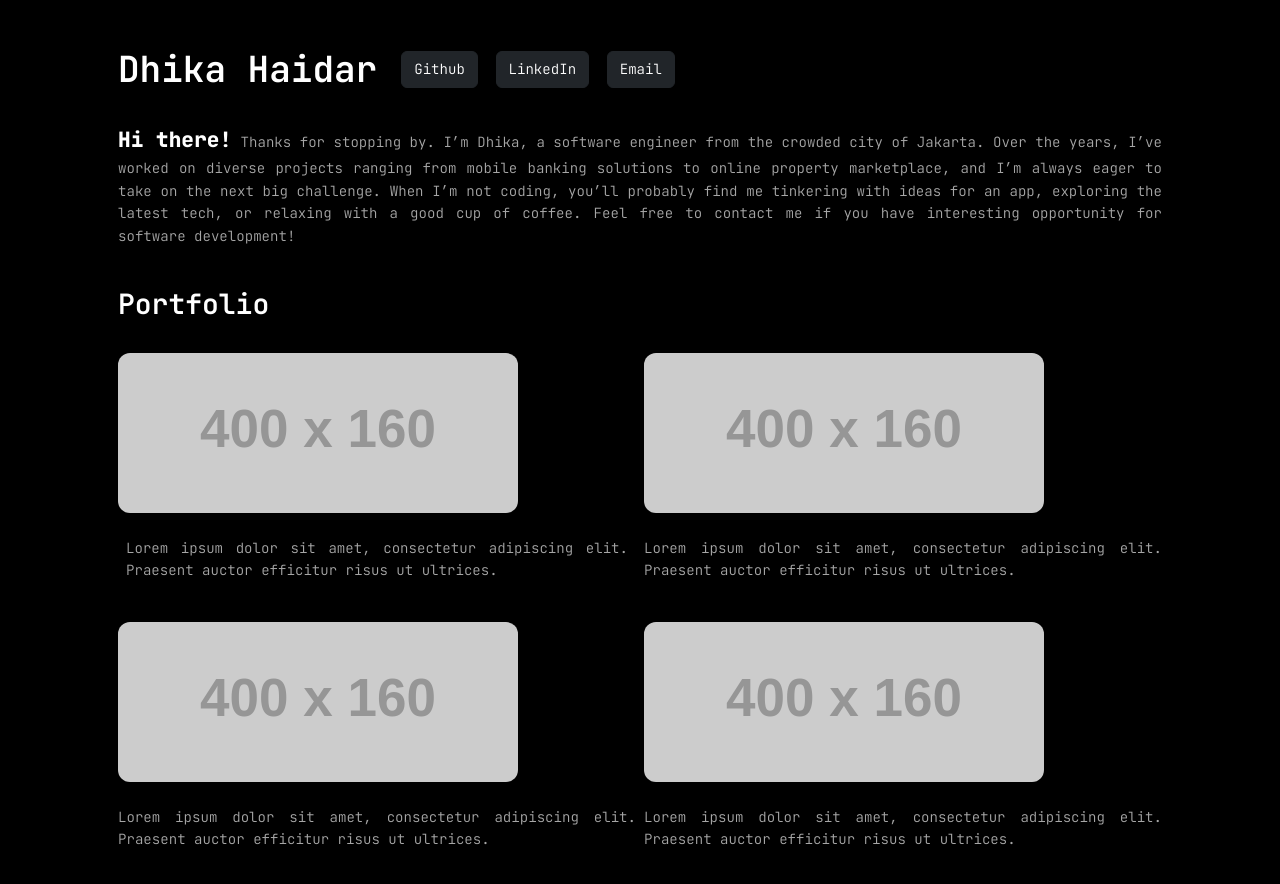
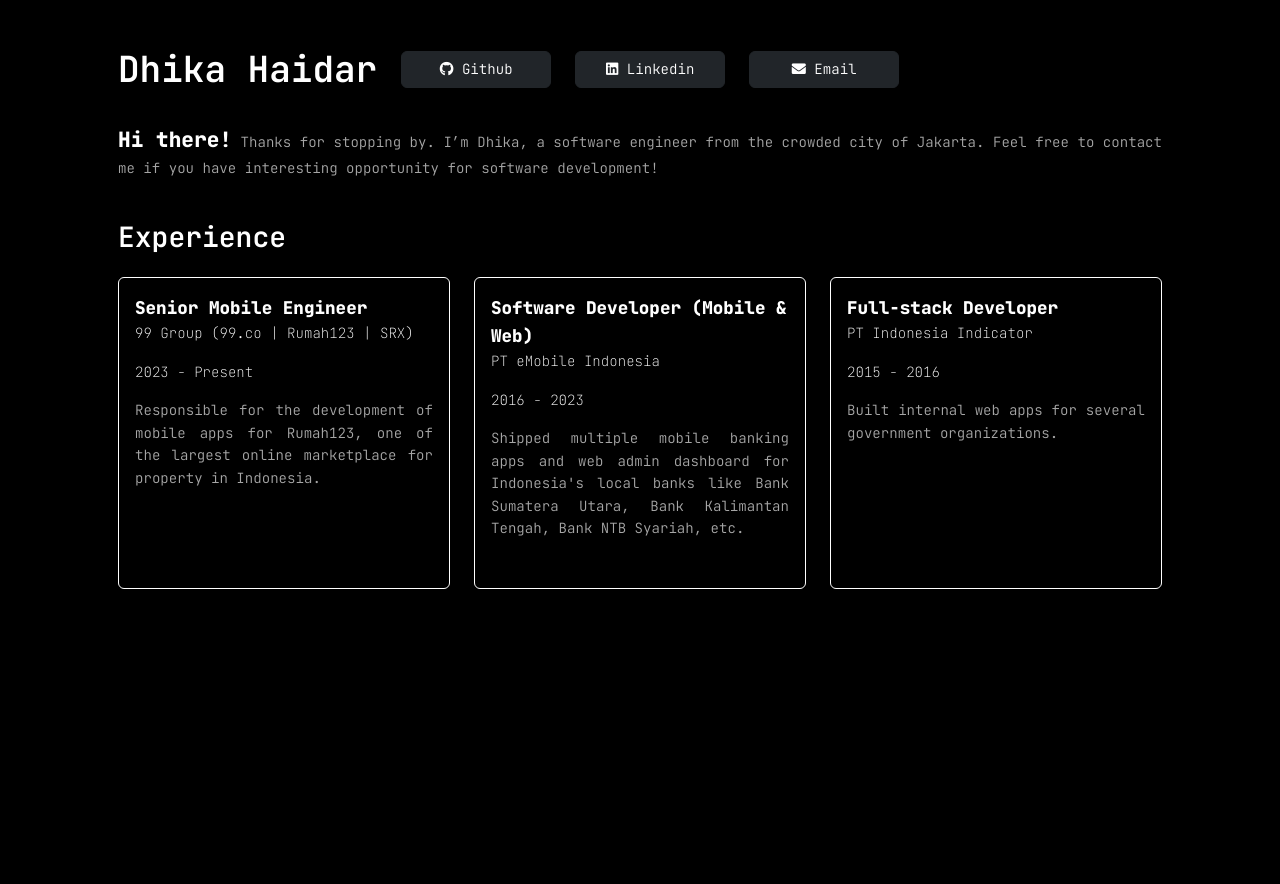
Before and after one commit to dhik-a/dhik-a.github.io, a plain HTML site: page index.html in a window 1280 px wide. After the commit the page ends 800 px from the top, so only its background shows below. Drawn offline with nearby package versions, Linux system fonts and the light colour scheme; placeholder pictures from the web are drawn by us; a web font is replaced by a local one.

Commit message:
Add experience section and fix social buttons link

```diff
--- a/index.html
+++ b/index.html
@@ -1,4 +1,4 @@
-<!doctype html>
+<!DOCTYPE html>
 <html lang="en">
   <head>
     <meta charset="UTF-8" />
@@ -10,11 +10,13 @@
       integrity="sha384-QWTKZyjpPEjISv5WaRU9OFeRpok6YctnYmDr5pNlyT2bRjXh0JMhjY6hW+ALEwIH"
       crossorigin="anonymous"
     />
-    <script
-      src="https://cdn.jsdelivr.net/npm/bootstrap@5.3.3/dist/js/bootstrap.bundle.min.js"
-      integrity="sha384-YvpcrYf0tY3lHB60NNkmXc5s9fDVZLESaAA55NDzOxhy9GkcIdslK1eN7N6jIeHz"
-      crossorigin="anonymous"
-    ></script>
+    <link
+      href="https://cdnjs.cloudflare.com/ajax/libs/font-awesome/5.15.4/css/all.min.css"
+      rel="stylesheet"
+    />
+    <script src="https://code.jquery.com/jquery-3.5.1.slim.min.js"></script>
+    <script src="https://cdn.jsdelivr.net/npm/@popperjs/core@2.5.4/dist/umd/popper.min.js"></script>
+    <script src="https://stackpath.bootstrapcdn.com/bootstrap/4.5.2/js/bootstrap.min.js"></script>
     <link rel="preconnect" href="https://fonts.googleapis.com" />
     <link rel="preconnect" href="https://fonts.gstatic.com" crossorigin />
     <link
@@ -47,9 +49,44 @@
       .btn {
         color: #ffffff;
       }
+      .btn-custom {
+        width: 100%;
+        text-align: left;
+      }
+      @media (min-width: 768px) {
+        .btn-custom {
+          width: auto;
+          min-width: 150px;
+          text-align: center;
+        }
+      }
       .lead {
         font-size: 1.5em;
         font-weight: 800;
+        color: #ffffff;
+      }
+      .card {
+        background-color: #000000;
+        color: #ffffff;
+        border-color: #ffffff;
+      }
+      .card-container {
+        display: flex;
+        flex-direction: column;
+        height: 100%;
+      }
+      .card-body {
+        flex: 1;
+      }
+      .card-title {
+        font-weight: 900;
+        margin-bottom: 0;
+        font-size: 1.1em;
+        text-align: left;
+      }
+      .card-text {
+        margin-top: 0;
+        font-weight: 100;
         color: #ffffff;
       }
       img {
@@ -63,10 +100,31 @@
       <div class="row">
         <div class="d-flex align-items-center mb-4">
           <h1 class="text-white">Dhika Haidar</h1>
-          <div class="px-4">
-            <a href="#" class="btn btn-dark me-2 mb-2">Github</a>
-            <a href="#" class="btn btn-dark me-2 mb-2">LinkedIn</a>
-            <a href="#" class="btn btn-dark mb-2">Email</a>
+          <div class="row px-4">
+            <div class="col-12 col-md-4 mb-2 d-flex justify-content-center">
+              <a
+                href="https://github.com/dhik-a"
+                class="btn btn-dark btn-custom"
+              >
+                <i class="fab fa-github"></i> Github
+              </a>
+            </div>
+            <div class="col-12 col-md-4 mb-2 d-flex justify-content-center">
+              <a
+                href="https://www.linkedin.com/in/anhafad/"
+                class="btn btn-dark btn-custom"
+              >
+                <i class="fab fa-linkedin"></i> Linkedin
+              </a>
+            </div>
+            <div class="col-12 col-md-4 mb-2 d-flex justify-content-center">
+              <a
+                href="mailto:andhikahaidarf@gmail.com"
+                class="btn btn-dark btn-custom"
+              >
+                <i class="fas fa-envelope"></i> Email
+              </a>
+            </div>
           </div>
         </div>
       </div>
@@ -74,63 +132,54 @@
       <div class="row">
         <p>
           <span class="lead">Hi there!</span> Thanks for stopping by. I’m Dhika,
-          a software engineer from the crowded city of Jakarta. Over the years,
-          I’ve worked on diverse projects ranging from mobile banking solutions
-          to online property marketplace, and I’m always eager to take on the
-          next big challenge. When I’m not coding, you’ll probably find me
-          tinkering with ideas for an app, exploring the latest tech, or
-          relaxing with a good cup of coffee. Feel free to contact me if you
-          have interesting opportunity for software development!
+          a software engineer from the crowded city of Jakarta. Feel free to
+          contact me if you have interesting opportunity for software
+          development!
         </p>
       </div>
-      <!-- PORTFOLIO -->
-      <div class="mt-4">
+      <div class="my-4">
         <div class="row">
-          <h3>Portfolio</h3>
+          <h3>Experience</h3>
         </div>
-        <div class="row gx-2">
-          <div class="col">
-            <div class="col-12 my-4">
-              <img src="https://placehold.co/400x160" />
-            </div>
-            <div class="mt-2 px-2">
+        <div class="row">
+          <div class="col-12 col-md-4 mb-3">
+            <div class="card card-outline mt-3 card-container">
+              <div class="card-body">
+                <p class="card-title">Senior Mobile Engineer</p>
+                <p class="card-text">99 Group (99.co | Rumah123 | SRX)</p>
+                <p class="card-text">2023 - Present</p>
                 <p>
-                Lorem ipsum dolor sit amet, consectetur adipiscing elit.
-                Praesent auctor efficitur risus ut ultrices.
+                  Responsible for the development of mobile apps for Rumah123,
+                  one of the largest online marketplace for property in
+                  Indonesia.
                 </p>
               </div>
             </div>
-          <div class="col">
-            <div class="col-12 my-4">
-              <img src="https://placehold.co/400x160" />
           </div>
-            <div class="mt-2">
+          <div class="col-12 col-md-4 mb-3">
+            <div class="card card-outline mt-3 card-container">
+              <div class="card-body">
+                <p class="card-title">Software Developer (Mobile & Web)</p>
+                <p class="card-text">PT eMobile Indonesia</p>
+                <p class="card-text">2016 - 2023</p>
                 <p>
-                Lorem ipsum dolor sit amet, consectetur adipiscing elit.
-                Praesent auctor efficitur risus ut ultrices.
+                  Shipped multiple mobile banking apps and web admin dashboard
+                  for Indonesia's local banks like Bank Sumatera Utara, Bank
+                  Kalimantan Tengah, Bank NTB Syariah, etc.
                 </p>
               </div>
             </div>
-          <div class="col">
-            <div class="col-12 my-4">
-              <img src="https://placehold.co/400x160" />
           </div>
-            <div class="mt-2">
+          <div class="col-12 col-md-4 mb-3">
+            <div class="card card-outline mt-3 card-container">
+              <div class="card-body">
+                <p class="card-title">Full-stack Developer</p>
+                <p class="card-text">PT Indonesia Indicator</p>
+                <p class="card-text">2015 - 2016</p>
                 <p>
-                Lorem ipsum dolor sit amet, consectetur adipiscing elit.
-                Praesent auctor efficitur risus ut ultrices.
+                  Built internal web apps for several government organizations.
                 </p>
               </div>
-          </div>
-          <div class="col">
-            <div class="col-12 my-4">
-              <img src="https://placehold.co/400x160" />
-            </div>
-            <div class="mt-2">
-              <p>
-                Lorem ipsum dolor sit amet, consectetur adipiscing elit.
-                Praesent auctor efficitur risus ut ultrices.
-              </p>
             </div>
           </div>
         </div>
```
Lines whose indentation alone changed are shown as unchanged.
